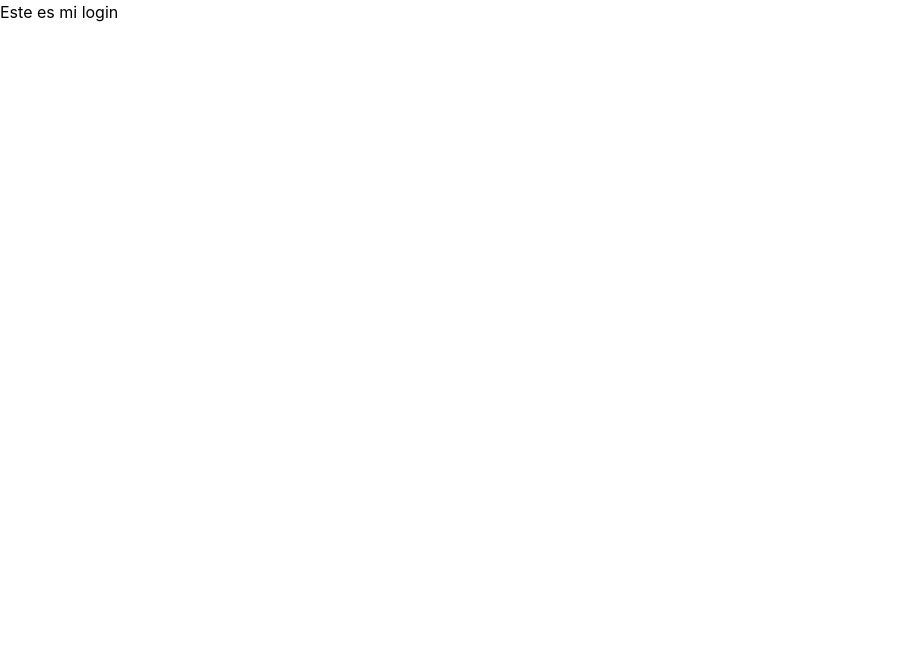
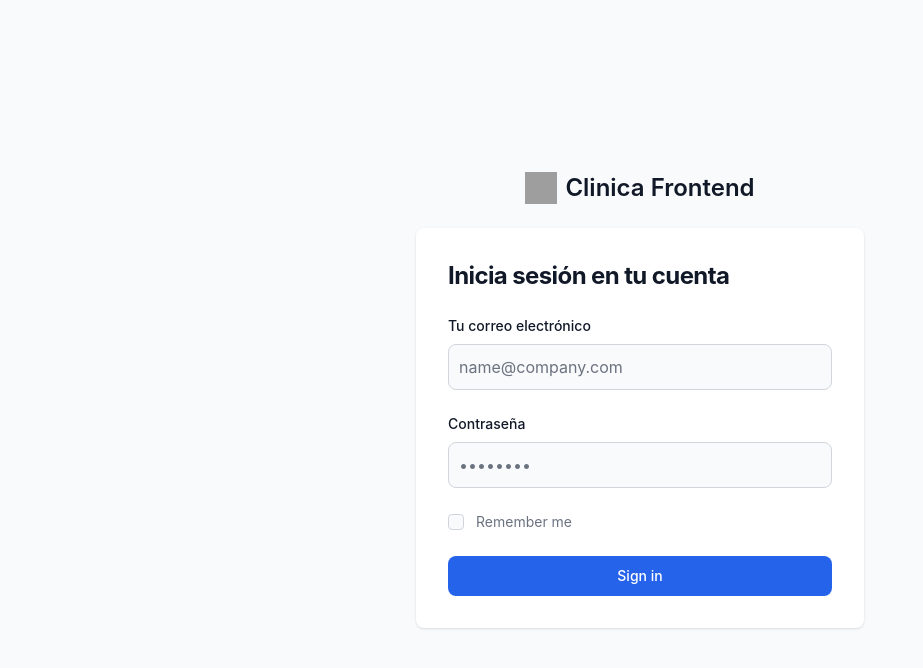
Before and after one commit to Dava2310/Clinica-Frontend, a React (Vite) app: page /login in a window 1280 px wide. Shown: the top 668 px of the page, without its empty margins (0-923 px from the left). Built offline with nearby package versions, Linux system fonts and the light colour scheme; grey boxes are pictures that could not be loaded.

Commit message:
Implementamos funcion para manejar el submit

```diff
--- a/src/components/modules/login/index.tsx
+++ b/src/components/modules/login/index.tsx
@@ -1,10 +1,88 @@
 import React from 'react'
+import { evaluateEmail, evaluatePassword } from '../../../utils/validators';
 
 const Login = () => {
+
+  const handleSubmit = (e: React.FormEvent<HTMLFormElement>) => {
+    e.preventDefault();
+
+    //Validamos la infomacion
+    if(!evaluateEmail(e.target.email.value)) {
+      alert('Email invalido')
+      return;
+    }
+
+    if(!evaluatePassword(e.target.password.value)){
+      alert('Passwod invalido')
+      return;
+    }
+
+    const formData = new FormData(e.currentTarget);
+    formData.append('email', e.target.email.value);
+    formData.append('password', e.target.password.value);
+
+  }
+
+
   return (
-      <>
-        Este es mi login
-      </>
+    <>
+      <div className='w-full h-screen'>
+        <section className="bg-gray-50 dark:bg-gray-900">
+            <div className="flex flex-col items-center justify-center px-6 py-8 mx-auto md:h-screen lg:py-0">
+              <a href="#" className="flex items-center mb-6 text-2xl font-semibold text-gray-900 dark:text-white">
+                  <img className="w-8 h-8 mr-2" src="https://flowbite.s3.amazonaws.com/blocks/marketing-ui/logo.svg" alt="logo"/>
+                  Clinica Frontend
+              </a>
+              <div className="w-full bg-white rounded-lg shadow dark:border md:mt-0 sm:max-w-md xl:p-0 dark:bg-gray-800 dark:border-gray-700">
+                  <div className="p-6 space-y-4 md:space-y-6 sm:p-8">
+                      <h1 className="text-xl font-bold leading-tight tracking-tight text-gray-900 md:text-2xl dark:text-white">
+                        Inicia sesión en tu cuenta
+                      </h1>
+                      <form className="space-y-4 md:space-y-6" onSubmit={handleSubmit}>
+                          <div>
+                              <label htmlFor="email" className="block mb-2 text-sm font-medium text-gray-900 dark:text-white">Tu correo electrónico</label>
+                              <input
+                                type="email"
+                                name="email"
+                                id="email"
+                                className="bg-gray-50 border border-gray-300 text-gray-900 rounded-lg focus:ring-primary-600 focus:border-primary-600 block w-full p-2.5 dark:bg-gray-700 dark:border-gray-600 dark:placeholder-gray-400 dark:text-white dark:focus:ring-blue-500 dark:focus:border-blue-500"
+                                placeholder="name@company.com"
+                                required/>
+                          </div>
+                          <div>
+                              <label htmlFor="password" className="block mb-2 text-sm font-medium text-gray-900 dark:text-white">Contraseña</label>
+                              <input
+                                type="password"
+                                name="password"
+                                id="password"
+                                placeholder="••••••••"
+                                className="bg-gray-50 border border-gray-300 text-gray-900 rounded-lg focus:ring-primary-600 focus:border-primary-600 block w-full p-2.5 dark:bg-gray-700 dark:border-gray-600 dark:placeholder-gray-400 dark:text-white dark:focus:ring-blue-500 dark:focus:border-blue-500"
+                                required/>
+                          </div>
+                          <div className="flex items-center justify-between">
+                              <div className="flex items-start">
+                                  <div className="flex items-center h-5">
+                                    <input
+                                      id="remember"
+                                      aria-describedby="remember"
+                                      type="checkbox"
+                                      className="w-4 h-4 border border-gray-300 rounded bg-gray-50 focus:ring-3 focus:ring-primary-300 dark:bg-gray-700 dark:border-gray-600 dark:focus:ring-primary-600 dark:ring-offset-gray-800"
+                                    />
+                                  </div>
+                                  <div className="ml-3 text-sm">
+                                    <label htmlFor="remember" className="text-gray-500 dark:text-gray-300">Remember me</label>
+                                  </div>
+                              </div>
+                          </div>
+                          <button type="submit" className="w-full text-white bg-primary-600 hover:bg-primary-700 focus:ring-4 focus:outline-none focus:ring-primary-300 font-medium rounded-lg text-sm px-5 py-2.5 text-center dark:bg-primary-600 dark:hover:bg-primary-700 dark:focus:ring-primary-800">Sign in</button>
+
+                      </form>
+                  </div>
+              </div>
+            </div>
+          </section>
+      </div>
+    </>
   )
 }
 
--- a/src/routes/routes.tsx
+++ b/src/routes/routes.tsx
@@ -12,7 +12,7 @@ import TemplatePatients from "../components/modules/patients";
 import EditPatients from "../components/modules/patients/modules/EditPatients";
 import CreateCita from "../components/modules/patients/modules/CreateCita";
 
-import { childrenTypeUsers, typeUsers } from "../config";
+import { prefixUrlsTypeUsers, typeUsers } from "../config";
 
 const tUser = "paciente";
 
@@ -26,11 +26,15 @@ const ProtectedRoute = ({ children, userRole }) => {
     return <Navigate to={"/login"}/>
   }
 
-  //Extraemos el prefijo de urls que las que puede acceder el usuario con su rol asignado
-  const correspondingModule = childrenTypeUsers.filter(e => e.type == userRole)[0];
+  //Extraemos el prefijo de urls que puede acceder el usuario con su rol asignado
+  const correspondingModule = prefixUrlsTypeUsers.filter(e => e.type == userRole)[0];
+
+  //Si tiene sesion activa e intenta redirigir al login redireccionamos al home de su respectivo modulo
+  if(location.pathname.includes('/login')){
+    return <Navigate to={correspondingModule.url}/>;
+  }
 
   // Si no cumple con los requerimientos para acceder, se redirige al home del usuario correspondiente
-
   if (userRole === typeUsers.doctor && location.pathname.includes(correspondingModule.url)) {
     return children; // Permite acceso a rutas de doctores
   } else if (userRole === typeUsers.paciente && location.pathname.includes(correspondingModule.url)) {
@@ -40,7 +44,6 @@ const ProtectedRoute = ({ children, userRole }) => {
   return <Navigate to={correspondingModule.url}/>;
 };
 
-
 export const routes = [
   {
     loader: () => {
@@ -49,7 +52,11 @@ export const routes = [
       // }
   },
     path:'/',
-    element:<Main/>,
+    element:(
+      <ProtectedRoute userRole={tUser}>
+        <Main />
+      </ProtectedRoute>
+    ),
     errorElement:'Ha ocurrido un error',
     children: [
       {
```
